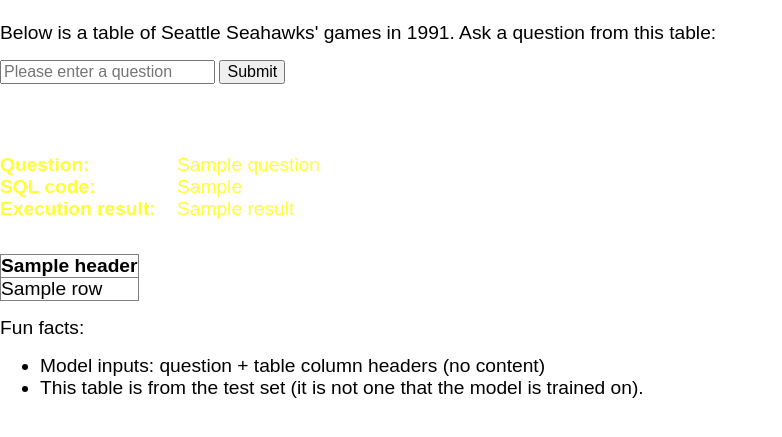
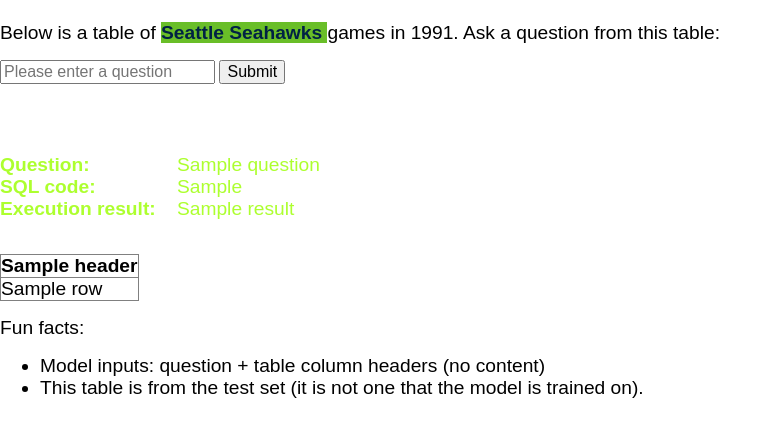
Before and after one commit to prezaei85/nl2sql, a Flask app: template flaskapp/templates/go.html in a window 1280 px wide. Shown: the part 58-495 px from the top of the page, without its empty margins (0-782 px from the left). Run offline with Flask 2, Linux system fonts and the light colour scheme; the template is opened without the code that fills it: most values are stand-ins (such as "Sample title", 1, 10 or a date in 2020).

Commit message:
updated flask pp pages and db file

```diff
--- a/flaskapp/templates/go.html
+++ b/flaskapp/templates/go.html
@@ -1,15 +1,15 @@
 {% extends "master.html" %}
 {% block content %}
 <style>
-.yellow {
-	color: #FFFF33;
+.green {
+	color: #ADFF2F;
 }
 </style>
 <p>
 	<table border="0" cellpadding="10" cellspacing="5">
-		<tr><td class="yellow"><big><b>Question:</b></big></td> <td class="yellow"><big> {{question}} </big></td></tr>
-		<tr><td class="yellow"><big><b>SQL code:</b></big></td> <td class="yellow"><big> {{sql_query}} </big></td></tr>
-		<tr><td class="yellow"><big><b>Execution result: &nbsp &nbsp</b></big></td> <td class="yellow"><big> {{result}} </big></td></tr>
+		<tr><td class="green"><big><b>Question:</b></big></td> <td class="green"><big> {{question}} </big></td></tr>
+		<tr><td class="green"><big><b>SQL code:</b></big></td> <td class="green"><big> {{sql_query}} </big></td></tr>
+		<tr><td class="green"><big><b>Execution result: &nbsp &nbsp</b></big></td> <td class="green"><big> {{result}} </big></td></tr>
     </table>
 </p>
 
--- a/flaskapp/templates/master.html
+++ b/flaskapp/templates/master.html
@@ -14,13 +14,20 @@
         <link rel="stylesheet" href="/static/css/main.css">
         <script src="/static/js/vendor/modernizr-2.8.3.min.js"></script>
     </head>
+
     <body>
         <header>
             <h1>Natural Language Database Queries</h1>
         </header>
 
-        <p><big>Below is a table of Seattle Seahawks' games in 1991. Ask a question from this table:
-        </big></p>
+        <p>
+            <big>Below is a table of
+                <span style="background-color: #69BE28">
+                    <font color="#002244"><b>Seattle Seahawks</b></font>
+                </span>
+                games in 1991. Ask a question from this table:
+            </big>
+        </p>
 
         <form method="get" action="/go">
             <input type="text" name="question" placeholder="Please enter a question">
```
